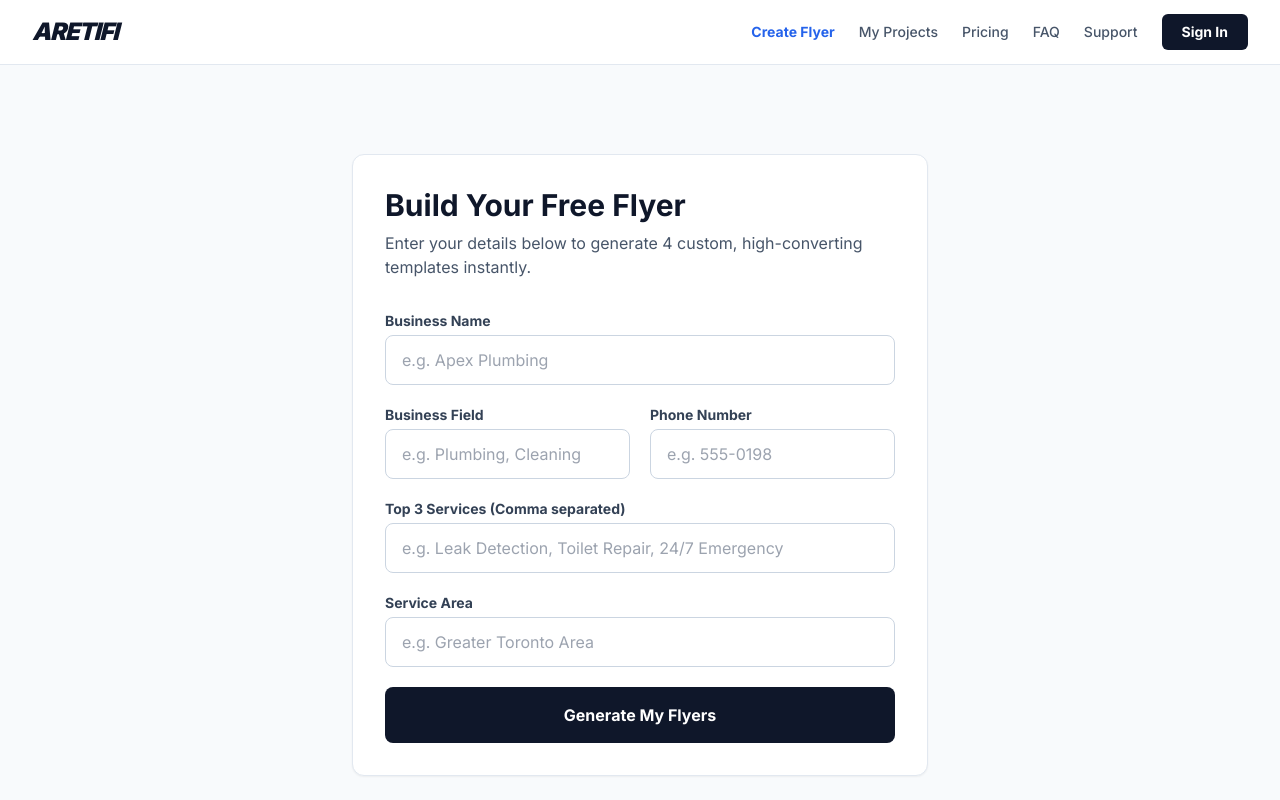
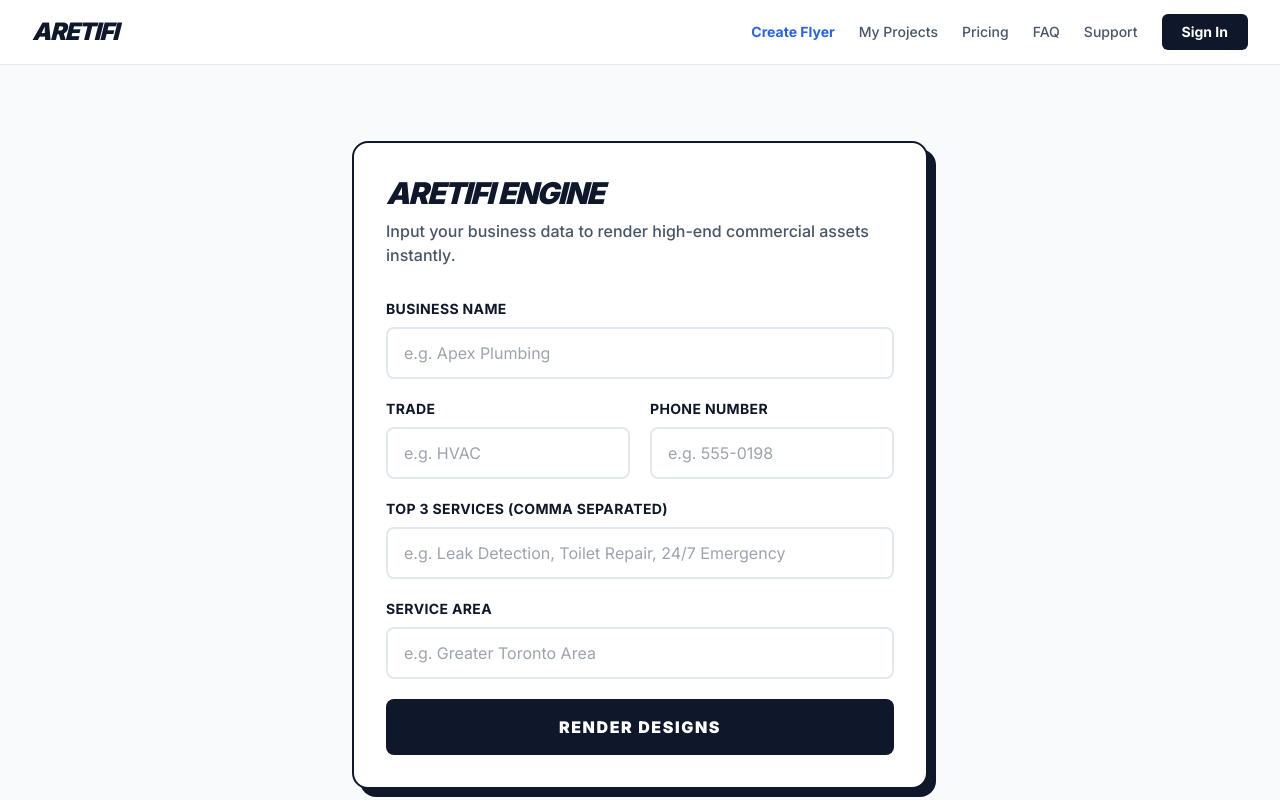
Before and after one commit to jakejmanley-collab/local-service-ads, a Next.js app: page /preview in a window 1280 px wide. Shown: the top 800 px of the page. Built offline with nearby package versions, Linux system fonts and the light colour scheme.

Commit message:
Update page.tsx

```diff
--- a/app/preview/page.tsx
+++ b/app/preview/page.tsx
@@ -1,7 +1,8 @@
 'use client';
 
-import { useState } from 'react';
+import { useState, useCallback } from 'react';
 import Link from 'next/link';
+import { toPng } from 'html-to-image';
 
 export default function PreviewPage() {
   const [formData, setFormData] = useState({
@@ -12,6 +13,7 @@ export default function PreviewPage() {
     phone: '',
   });
   const [showPreview, setShowPreview] = useState(false);
+  const [isDownloading, setIsDownloading] = useState<string | null>(null);
 
   const handleInputChange = (e: React.ChangeEvent<HTMLInputElement>) => {
     setFormData({ ...formData, [e.target.name]: e.target.value });
@@ -22,52 +24,87 @@ export default function PreviewPage() {
     setShowPreview(true);
   };
 
+  const downloadFlyer = useCallback(async (templateId: string) => {
+    setIsDownloading(templateId);
+    try {
+      const element = document.getElementById(`flyer-${templateId}`);
+      if (!element) return;
+
+      const dataUrl = await toPng(element, { quality: 1.0, pixelRatio: 2 });
+
+      const link = document.createElement('a');
+      link.download = `${formData.businessName || 'aretifi'}-flyer.png`;
+      link.href = dataUrl;
+      link.click();
+    } catch (err) {
+      console.error('Failed to download image', err);
+    } finally {
+      setIsDownloading(null);
+    }
+  }, [formData.businessName]);
+
   if (showPreview) {
     return (
       <main className="min-h-screen bg-slate-50 py-12 px-6">
         <div className="max-w-6xl mx-auto">
           <div className="flex justify-between items-center mb-8">
-            <h1 className="text-3xl font-bold text-slate-900">Your Watermarked Previews</h1>
-            <Link href="/#pricing" className="bg-blue-600 text-white px-6 py-2 rounded-lg font-bold hover:bg-blue-700">
-              Unlock High-Res Downloads
+            <h1 className="text-3xl font-bold text-slate-900">Your Generated Assets</h1>
+            <Link href="/checkout" className="bg-slate-900 text-white px-6 py-2 rounded-lg font-bold hover:bg-slate-800 transition-colors">
+              Upgrade to Remove Watermarks
             </Link>
           </div>
 
           <div className="grid md:grid-cols-2 gap-8">
-            {/* Template 1 Simulation: Asset-Based Workflow */}
             {[1, 2, 3, 4].map((template) => (
-              <div key={template} className="relative aspect-[4/5] bg-slate-800 rounded-xl overflow-hidden shadow-lg border border-slate-200">
-                {/* Simulated Background Asset */}
-                <div className="absolute inset-0 bg-gradient-to-br from-slate-700 to-slate-900 opacity-50"></div>
+              <div key={template} className="flex flex-col gap-4">
+                <div
+                  id={`flyer-${template}`}
+                  className="relative aspect-[4/5] bg-slate-800 rounded-xl overflow-hidden shadow-lg border border-slate-200"
+                >
+                  <div className="absolute inset-0 bg-gradient-to-br from-slate-800 to-slate-950"></div>
 
-                {/* Watermark Overlay */}
-                <div className="absolute inset-0 flex items-center justify-center opacity-20 pointer-events-none transform -rotate-45">
-                  <span className="text-6xl font-black text-white tracking-widest uppercase">Watermark</span>
+                  <div className="absolute inset-0 flex items-center justify-center opacity-10 pointer-events-none transform -rotate-45 z-20">
+                    <span className="text-6xl font-black text-white tracking-widest uppercase italic">ARETIFI</span>
                   </div>
 
-                {/* Dynamic Code Layer (Foreground) */}
-                <div className="relative z-10 p-8 h-full flex flex-col">
-                  <h2 className="text-4xl font-extrabold text-white mb-2 uppercase">{formData.businessName || 'Your Business'}</h2>
-                  <p className="text-blue-400 font-bold text-xl mb-auto uppercase tracking-wide">{formData.field || 'Service Field'}</p>
+                  <div className="relative z-10 p-10 h-full flex flex-col">
+                    <h2 className="text-5xl font-black text-white mb-2 uppercase tracking-tighter italic">
+                      {formData.businessName || 'Your Business'}
+                    </h2>
+                    <p className="text-blue-500 font-bold text-2xl mb-auto uppercase tracking-widest">
+                      {formData.field || 'Service Field'}
+                    </p>
 
-                  <div className="bg-white/10 backdrop-blur-sm p-6 rounded-lg mb-6 border border-white/20">
-                    <h3 className="text-white font-bold mb-3 uppercase text-sm tracking-wider">Our Services</h3>
-                    <ul className="text-slate-100 space-y-2">
+                    <div className="bg-black/40 backdrop-blur-md p-6 border-l-4 border-blue-500 mb-8">
+                      <h3 className="text-white font-black mb-4 uppercase text-sm tracking-widest text-slate-400">Services</h3>
+                      <ul className="text-white space-y-3 font-medium text-lg">
                         {formData.services.split(',').map((service, i) => (
-                        <li key={i} className="flex gap-2">✓ {service.trim() || 'Service Example'}</li>
+                          <li key={i} className="flex gap-3 items-center">
+                            <span className="text-blue-500">■</span> {service.trim() || 'Service Example'}
+                          </li>
                         ))}
                       </ul>
                     </div>
 
-                  <div className="mt-auto flex justify-between items-end">
-                    <div className="bg-blue-600 text-white px-4 py-2 rounded-md font-bold text-lg">
+                    <div className="mt-auto flex justify-between items-end border-t border-white/10 pt-6">
+                      <div className="text-white font-black text-3xl tracking-tight">
                         {formData.phone || '(555) 123-4567'}
                       </div>
-                    <div className="text-slate-300 font-medium text-sm text-right">
-                      Serving:<br/>{formData.serviceArea || 'Your City'}
+                      <div className="text-slate-400 font-bold uppercase tracking-widest text-xs text-right">
+                        Serving<br/>
+                        <span className="text-white text-base">{formData.serviceArea || 'Your Area'}</span>
                       </div>
                     </div>
                   </div>
+                </div>
+
+                <button
+                  onClick={() => downloadFlyer(template.toString())}
+                  disabled={isDownloading === template.toString()}
+                  className="w-full bg-blue-600 text-white font-bold py-3 rounded-lg hover:bg-blue-700 transition-colors disabled:opacity-50"
+                >
+                  {isDownloading === template.toString() ? 'Generating Image...' : 'Download This Design'}
+                </button>
               </div>
             ))}
           </div>
@@ -78,36 +115,36 @@ export default function PreviewPage() {
 
   return (
     <main className="min-h-screen bg-slate-50 py-12 px-6 flex justify-center items-center">
-      <div className="bg-white max-w-xl w-full p-8 rounded-xl shadow-sm border border-slate-200">
-        <h1 className="text-3xl font-bold text-slate-900 mb-2">Build Your Free Flyer</h1>
-        <p className="text-slate-600 mb-8">Enter your details below to generate 4 custom, high-converting templates instantly.</p>
+      <div className="bg-white max-w-xl w-full p-8 rounded-2xl shadow-[8px_8px_0px_0px_rgba(15,23,42,1)] border-2 border-slate-900">
+        <h1 className="text-3xl font-black text-slate-900 mb-2 uppercase italic tracking-tighter">Aretifi Engine</h1>
+        <p className="text-slate-600 mb-8 font-medium">Input your business data to render high-end commercial assets instantly.</p>
 
         <form onSubmit={handleSubmit} className="space-y-5">
           <div>
-            <label className="block text-sm font-bold text-slate-700 mb-1">Business Name</label>
-            <input required type="text" name="businessName" onChange={handleInputChange} className="w-full border border-slate-300 rounded-lg px-4 py-3 focus:ring-2 focus:ring-blue-600 outline-none" placeholder="e.g. Apex Plumbing" />
+            <label className="block text-sm font-bold text-slate-900 mb-2 uppercase tracking-wide">Business Name</label>
+            <input required type="text" name="businessName" onChange={handleInputChange} className="w-full border-2 border-slate-200 rounded-lg px-4 py-3 focus:border-slate-900 focus:ring-0 outline-none transition-colors" placeholder="e.g. Apex Plumbing" />
           </div>
           <div className="grid grid-cols-2 gap-5">
             <div>
-              <label className="block text-sm font-bold text-slate-700 mb-1">Business Field</label>
-              <input required type="text" name="field" onChange={handleInputChange} className="w-full border border-slate-300 rounded-lg px-4 py-3 focus:ring-2 focus:ring-blue-600 outline-none" placeholder="e.g. Plumbing, Cleaning" />
+              <label className="block text-sm font-bold text-slate-900 mb-2 uppercase tracking-wide">Trade</label>
+              <input required type="text" name="field" onChange={handleInputChange} className="w-full border-2 border-slate-200 rounded-lg px-4 py-3 focus:border-slate-900 focus:ring-0 outline-none transition-colors" placeholder="e.g. HVAC" />
             </div>
             <div>
-              <label className="block text-sm font-bold text-slate-700 mb-1">Phone Number</label>
-              <input required type="text" name="phone" onChange={handleInputChange} className="w-full border border-slate-300 rounded-lg px-4 py-3 focus:ring-2 focus:ring-blue-600 outline-none" placeholder="e.g. 555-0198" />
+              <label className="block text-sm font-bold text-slate-900 mb-2 uppercase tracking-wide">Phone Number</label>
+              <input required type="text" name="phone" onChange={handleInputChange} className="w-full border-2 border-slate-200 rounded-lg px-4 py-3 focus:border-slate-900 focus:ring-0 outline-none transition-colors" placeholder="e.g. 555-0198" />
             </div>
           </div>
           <div>
-            <label className="block text-sm font-bold text-slate-700 mb-1">Top 3 Services (Comma separated)</label>
-            <input required type="text" name="services" onChange={handleInputChange} className="w-full border border-slate-300 rounded-lg px-4 py-3 focus:ring-2 focus:ring-blue-600 outline-none" placeholder="e.g. Leak Detection, Toilet Repair, 24/7 Emergency" />
+            <label className="block text-sm font-bold text-slate-900 mb-2 uppercase tracking-wide">Top 3 Services (Comma separated)</label>
+            <input required type="text" name="services" onChange={handleInputChange} className="w-full border-2 border-slate-200 rounded-lg px-4 py-3 focus:border-slate-900 focus:ring-0 outline-none transition-colors" placeholder="e.g. Leak Detection, Toilet Repair, 24/7 Emergency" />
           </div>
           <div>
-            <label className="block text-sm font-bold text-slate-700 mb-1">Service Area</label>
-            <input required type="text" name="serviceArea" onChange={handleInputChange} className="w-full border border-slate-300 rounded-lg px-4 py-3 focus:ring-2 focus:ring-blue-600 outline-none" placeholder="e.g. Greater Toronto Area" />
+            <label className="block text-sm font-bold text-slate-900 mb-2 uppercase tracking-wide">Service Area</label>
+            <input required type="text" name="serviceArea" onChange={handleInputChange} className="w-full border-2 border-slate-200 rounded-lg px-4 py-3 focus:border-slate-900 focus:ring-0 outline-none transition-colors" placeholder="e.g. Greater Toronto Area" />
           </div>
 
-          <button type="submit" className="w-full bg-slate-900 text-white font-bold py-4 rounded-lg mt-4 hover:bg-slate-800 transition">
-            Generate My Flyers
+          <button type="submit" className="w-full bg-slate-900 text-white font-black uppercase tracking-widest py-4 rounded-lg mt-6 hover:bg-blue-600 transition-colors">
+            Render Designs
           </button>
         </form>
       </div>
```
Lines whose indentation alone changed are shown as unchanged.
